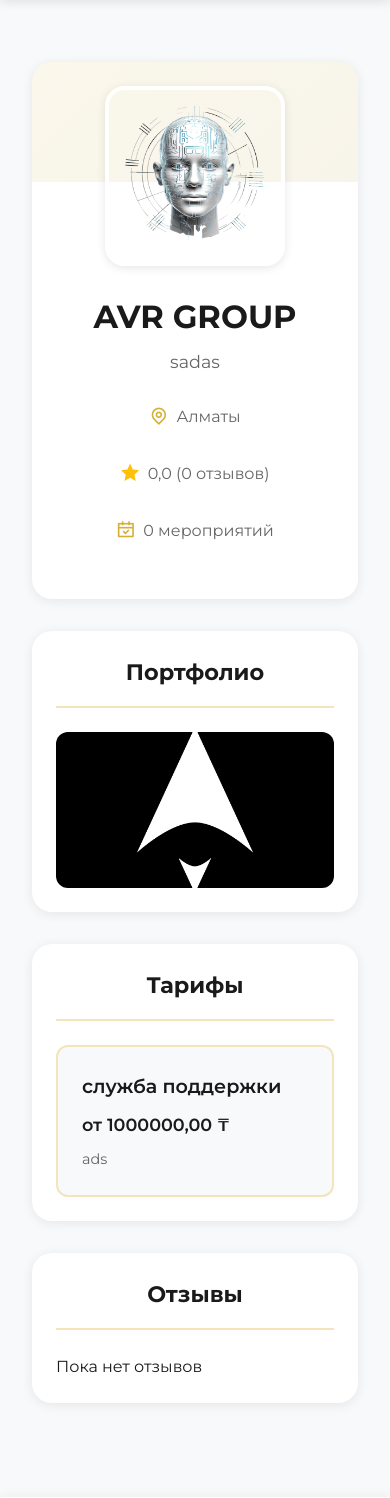
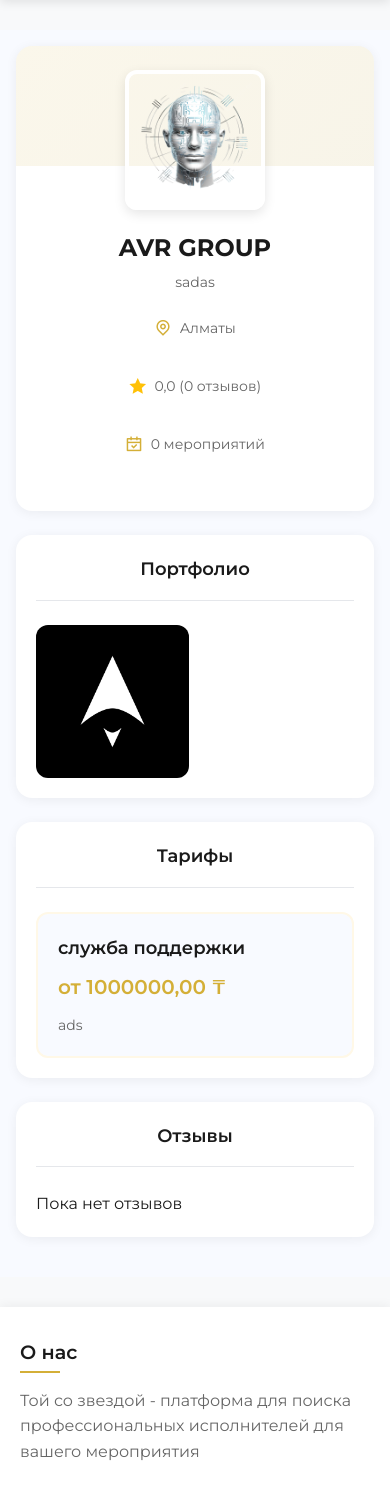
Before and after one commit to SmaylovSerikbay/tsz25, a Django app: page /profile/3/ in a window 390 px wide. Shown: the part 70-1568 px from the top of the page. Run offline with Django 5.2, Linux system fonts and the light colour scheme; data comes from the database, SQL or seed files in the repository; data that the repository does not hold is empty.

Commit message:
Enhance profile template styles for improved usability and mobile responsiveness. Introduce CSS variables for color management, refine layout elements, and adjust padding and margins for a cleaner design. Update media queries for better adaptability on smaller screens.

```diff
--- a/templates/profile.html
+++ b/templates/profile.html
@@ -206,28 +206,42 @@
 </div>
 
 <style>
+:root {
+  --primary-color: #D4AF37;
+  --primary-dark: #B4941F;
+  --primary-light: #FFF8E7;
+  --gray-100: #f8faff;
+  --gray-200: #e5e7eb;
+  --gray-300: #d1d5db;
+  --gray-600: #666;
+  --gray-900: #1a1a1a;
+}
+
 .profile-container {
   max-width: 1200px;
   margin: 0 auto;
-  padding: 32px;
+  padding: 24px;
+  background: var(--gray-100);
+  min-height: 100vh;
 }
 
 .profile-header {
   background: white;
-  border-radius: 20px;
+  border-radius: 16px;
   padding: 32px;
-  box-shadow: 0 2px 12px rgba(0,0,0,0.08);
-  margin-bottom: 32px;
+  box-shadow: 0 2px 12px rgba(0,0,0,0.06);
+  margin-bottom: 24px;
   display: flex;
   gap: 32px;
   align-items: flex-start;
 }
 
 .profile-photo {
-  width: 180px;
-  height: 180px;
-  border-radius: 20px;
+  width: 160px;
+  height: 160px;
+  border-radius: 12px;
   object-fit: cover;
+  box-shadow: 0 4px 12px rgba(0,0,0,0.1);
 }
 
 .profile-info {
@@ -235,22 +249,23 @@
 }
 
 .profile-name {
-  font-size: 2rem;
+  font-size: 1.875rem;
   font-weight: 700;
-  color: #1a1a1a;
-  margin-bottom: 12px;
+  color: var(--gray-900);
+  margin-bottom: 8px;
 }
 
 .profile-bio {
-  color: #666;
+  color: var(--gray-600);
   line-height: 1.6;
-  margin-bottom: 20px;
-  font-size: 1.1rem;
+  margin-bottom: 16px;
+  font-size: 1rem;
 }
 
 .profile-meta {
   display: flex;
-  gap: 24px;
+  flex-wrap: wrap;
+  gap: 20px;
   margin-bottom: 24px;
 }
 
@@ -258,56 +273,22 @@
   display: flex;
   align-items: center;
   gap: 8px;
-  color: #666;
+  color: var(--gray-600);
+  font-size: 0.875rem;
 }
 
 .meta-item i {
   color: var(--primary-color);
-  font-size: 1.2rem;
+  font-size: 1.25em;
 }
 
-.availability {
-  background: #f8f9fa;
-  border-radius: 12px;
-  padding: 16px;
-  margin-bottom: 24px;
-}
-
-.availability-title {
-  font-weight: 600;
-  color: #1a1a1a;
-  margin-bottom: 12px;
-}
-
-.dates-grid {
-  display: grid;
-  grid-template-columns: repeat(auto-fill, minmax(120px, 1fr));
-  gap: 12px;
-}
-
-.date-item {
-  text-align: center;
-  padding: 8px;
-  border-radius: 8px;
-  font-size: 0.9rem;
-}
-
-.date-item.free {
-  background: #e8f5e9;
-  color: #1aaf5d;
-}
-
-.date-item.busy {
-  background: #ffe5e5;
-  color: #e74c3c;
-}
-
+/* Section Styles */
 .section {
   background: white;
-  border-radius: 20px;
-  padding: 32px;
-  box-shadow: 0 2px 12px rgba(0,0,0,0.08);
-  margin-bottom: 32px;
+  border-radius: 16px;
+  padding: 24px;
+  margin-bottom: 24px;
+  box-shadow: 0 2px 12px rgba(0,0,0,0.06);
 }
 
 .section-header {
@@ -315,25 +296,35 @@
   justify-content: space-between;
   align-items: center;
   margin-bottom: 24px;
+  padding-bottom: 16px;
+  border-bottom: 1px solid var(--gray-200);
 }
 
 .section-title {
-  font-size: 1.4rem;
-  font-weight: 700;
-  color: #1a1a1a;
+  font-size: 1.25rem;
+  font-weight: 600;
+  color: var(--gray-900);
+  display: flex;
+  align-items: center;
+  gap: 8px;
 }
 
+.section-title i {
+  color: var(--primary-color);
+}
+
+/* Portfolio Grid */
 .portfolio-grid {
   display: grid;
-  grid-template-columns: repeat(auto-fill, minmax(250px, 1fr));
-  gap: 20px;
+  grid-template-columns: repeat(auto-fill, minmax(200px, 1fr));
+  gap: 16px;
 }
 
 .portfolio-item {
   position: relative;
   border-radius: 12px;
   overflow: hidden;
-  aspect-ratio: 16/9;
+  aspect-ratio: 1;
 }
 
 .portfolio-item img {
@@ -347,86 +338,102 @@
   transform: scale(1.05);
 }
 
-.tariffs-grid {
+/* Tariff Cards */
+.tariff-list {
   display: grid;
   grid-template-columns: repeat(auto-fill, minmax(280px, 1fr));
   gap: 20px;
 }
 
 .tariff-card {
-  background: #f8f9fa;
+  background: var(--gray-100);
   border-radius: 12px;
-  padding: 24px;
-  display: flex;
-  flex-direction: column;
-  gap: 12px;
+  padding: 20px;
+  transition: transform 0.2s;
 }
 
-.tariff-name {
-  font-size: 1.2rem;
+.tariff-card:hover {
+  transform: translateY(-4px);
+}
+
+.tariff-info h4 {
+  font-size: 1.125rem;
   font-weight: 600;
-  color: #1a1a1a;
+  color: var(--gray-900);
   margin-bottom: 8px;
 }
 
 .tariff-price {
   color: var(--primary-color);
+  font-size: 1.25rem;
   font-weight: 600;
-  font-size: 1.4rem;
   margin-bottom: 12px;
 }
 
+.tariff-description {
+  color: var(--gray-600);
+  font-size: 0.875rem;
+  line-height: 1.5;
+}
+
+/* Reviews */
 .reviews-list {
   display: grid;
   gap: 20px;
 }
 
 .review-card {
-  background: #f8f9fa;
+  background: var(--gray-100);
   border-radius: 12px;
-  padding: 24px;
-  margin-bottom: 20px;
+  padding: 20px;
 }
 
 .review-header {
   display: flex;
   justify-content: space-between;
-  align-items: center;
+  align-items: flex-start;
   margin-bottom: 12px;
 }
 
 .reviewer-name {
   font-weight: 600;
-  color: #1a1a1a;
-  font-size: 1.1rem;
+  color: var(--gray-900);
+  margin-bottom: 4px;
+}
+
+.review-date {
+  font-size: 0.875rem;
+  color: var(--gray-600);
 }
 
 .review-rating {
   color: var(--primary-color);
-  font-size: 1.2rem;
 }
 
 .review-text {
-  color: #666;
+  color: var(--gray-600);
   line-height: 1.6;
+  font-size: 0.875rem;
 }
 
+/* Buttons */
 .btn {
   display: inline-flex;
   align-items: center;
+  justify-content: center;
+  padding: 10px 20px;
+  border-radius: 8px;
+  font-weight: 500;
+  font-size: 0.875rem;
+  transition: all 0.2s;
   gap: 8px;
-  padding: 12px 24px;
-  border-radius: 12px;
-  font-weight: 500;
-  text-decoration: none;
-  transition: all 0.2s;
   cursor: pointer;
+  border: none;
 }
 
 .btn.accent {
   background: var(--primary-color);
   color: white;
-  border: none;
 }
 
 .btn.accent:hover {
@@ -434,7 +441,7 @@
 }
 
 .btn.outline {
-  border: 2px solid var(--primary-color);
+  border: 1px solid var(--primary-color);
   color: var(--primary-color);
   background: white;
 }
@@ -443,29 +450,24 @@
   background: var(--primary-light);
 }
 
-@media (max-width: 768px) {
-  .profile-header {
-    flex-direction: column;
-    align-items: center;
-    text-align: center;
-    padding: 24px;
+.btn-icon {
+  background: none;
+  border: none;
+  padding: 8px;
+  color: var(--gray-600);
+  cursor: pointer;
+  transition: color 0.2s;
 }
 
-  .profile-meta {
-    flex-direction: column;
-    align-items: center;
-    gap: 16px;
+.btn-icon:hover {
+  color: var(--primary-color);
 }
 
-  .section {
-    padding: 24px;
+.btn-icon.delete:hover {
+  color: #ef4444;
 }
 
-  .tariffs-grid {
-    grid-template-columns: 1fr;
-  }
-}
-
+/* Modal Styles */
 .modal {
   display: none;
   position: fixed;
@@ -473,198 +475,161 @@
   left: 0;
   width: 100%;
   height: 100%;
-  background: rgba(0, 0, 0, 0.5);
+  background: rgba(0,0,0,0.5);
   z-index: 1000;
-  overflow-y: auto;
+  padding: 20px;
 }
 
 .modal-content {
   background: white;
-  border-radius: 20px;
-  max-width: 800px;
+  border-radius: 16px;
+  padding: 24px;
+  max-width: 600px;
   margin: 40px auto;
-  padding: 32px;
   position: relative;
-  box-shadow: 0 4px 24px rgba(0,0,0,0.1);
 }
 
 .modal-close {
   position: absolute;
-  top: 24px;
-  right: 24px;
+  top: 16px;
+  right: 16px;
   background: none;
   border: none;
   font-size: 24px;
-  color: #666;
+  color: var(--gray-600);
   cursor: pointer;
   padding: 4px;
-  border-radius: 50%;
-  transition: all 0.2s;
 }
 
-.modal-close:hover {
-  background: #f5f5f5;
-  color: #1a1a1a;
+.modal-header {
+  margin-bottom: 24px;
+  padding-bottom: 16px;
+  border-bottom: 1px solid var(--gray-200);
 }
 
-.tariffs-grid {
-  display: grid;
-  grid-template-columns: repeat(auto-fit, minmax(200px, 1fr));
-  gap: 16px;
-  margin-top: 12px;
+.modal-title {
+  font-size: 1.25rem;
+  font-weight: 600;
+  color: var(--gray-900);
 }
 
-.tariff-select-card {
-  position: relative;
-  border: 2px solid #e3e8ff;
-  border-radius: 12px;
-  padding: 16px;
-  cursor: pointer;
-  transition: all 0.2s;
-}
-
-.tariff-select-card input[type="radio"] {
-  position: absolute;
-  opacity: 0;
-}
-
-.tariff-select-card label {
-  cursor: pointer;
-  display: block;
-}
-
-.tariff-select-card:hover {
-  border-color: #2e6cff;
-  background: #f5f8ff;
-}
-
-.tariff-select-card input[type="radio"]:checked + label {
-  color: #2e6cff;
-}
-
-.tariff-select-card input[type="radio"]:checked + label .tariff-name {
-  color: #2e6cff;
-}
-
-.tariff-select-card input[type="radio"]:checked + label .tariff-price {
-  color: #2e6cff;
-  font-weight: 700;
-}
-
-.tariff-name {
-  font-weight: 600;
-  margin-bottom: 8px;
-}
-
-.tariff-price {
-  color: #1a1a1a;
-  font-size: 1.1rem;
-  margin-bottom: 8px;
-}
-
-.tariff-description {
-  color: #666;
-  font-size: 0.9rem;
-}
-
-.calendar-wrapper {
+/* Form Styles */
+.form-grid {
   display: grid;
-  grid-template-columns: repeat(7, 1fr);
-  gap: 8px;
-  margin-top: 12px;
-}
-
-.calendar-day {
-  aspect-ratio: 1;
-  display: flex;
-  align-items: center;
-  justify-content: center;
-  border-radius: 8px;
-  cursor: pointer;
-  font-weight: 500;
-  transition: all 0.2s;
-  background: #f8f9fa;
-}
-
-.calendar-day:hover:not(.busy) {
-  background: #f5f8ff;
-  color: #2e6cff;
-}
-
-.calendar-day.busy {
-  background: #ffe5e5;
-  color: #e74c3c;
-  cursor: not-allowed;
-}
-
-.calendar-day.selected {
-  background: #2e6cff;
-  color: white;
+  grid-template-columns: repeat(2, 1fr);
+  gap: 16px;
+  margin-bottom: 24px;
 }
 
 .form-group {
-  margin-bottom: 24px;
+  display: flex;
+  flex-direction: column;
+  gap: 8px;
+}
+
+.form-group.full {
+  grid-column: 1 / -1;
 }
 
 .form-label {
   font-weight: 500;
-  color: #1a1a1a;
-  margin-bottom: 8px;
-  display: block;
+  color: var(--gray-900);
+  font-size: 0.875rem;
 }
 
 .form-input {
   width: 100%;
-  padding: 12px;
-  border: 2px solid #e3e8ff;
-  border-radius: 12px;
-  font-family: inherit;
-  font-size: 1rem;
+  padding: 10px 12px;
+  border: 1px solid var(--gray-300);
+  border-radius: 8px;
+  font-size: 0.875rem;
   transition: all 0.2s;
 }
 
 .form-input:focus {
-  border-color: #2e6cff;
+  border-color: var(--primary-color);
   outline: none;
+  box-shadow: 0 0 0 3px var(--primary-light);
 }
 
-.subscription-plans {
-  display: grid;
-  grid-template-columns: repeat(auto-fit, minmax(250px, 1fr));
-  gap: 24px;
+textarea.form-input {
+  min-height: 100px;
+  resize: vertical;
+}
+
+.form-footer {
+  display: flex;
+  justify-content: flex-end;
+  gap: 12px;
   margin-top: 24px;
 }
 
-.plan-card {
-  background: white;
-  border-radius: 16px;
-  padding: 24px;
-  text-align: center;
-  box-shadow: 0 2px 12px rgba(0,0,0,0.08);
-  transition: transform 0.2s;
+/* Responsive Styles */
+@media (max-width: 768px) {
+  .profile-container {
+    padding: 16px;
   }
 
-.plan-card:hover {
-  transform: translateY(-4px);
+  .profile-header {
+    flex-direction: column;
+    align-items: center;
+    text-align: center;
+    padding: 24px;
+    gap: 24px;
   }
 
-.plan-name {
-  font-size: 1.4rem;
-  font-weight: 600;
-  color: #1a1a1a;
-  margin-bottom: 12px;
+  .profile-photo {
+    width: 140px;
+    height: 140px;
   }
 
-.plan-price {
-  font-size: 2rem;
-  font-weight: 700;
-  color: #2e6cff;
-  margin-bottom: 8px;
+  .profile-meta {
+    justify-content: center;
   }
 
-.plan-duration {
-  color: #666;
-  margin-bottom: 24px;
+  .section {
+    padding: 20px;
+  }
+
+  .portfolio-grid {
+    grid-template-columns: repeat(auto-fill, minmax(140px, 1fr));
+    gap: 12px;
+  }
+
+  .tariff-list {
+    grid-template-columns: 1fr;
+  }
+
+  .form-grid {
+    grid-template-columns: 1fr;
+  }
+}
+
+@media (max-width: 480px) {
+  .profile-name {
+    font-size: 1.5rem;
+  }
+
+  .profile-bio {
+    font-size: 0.875rem;
+  }
+
+  .section-title {
+    font-size: 1.125rem;
+  }
+
+  .portfolio-grid {
+    grid-template-columns: repeat(2, 1fr);
+  }
+
+  .review-header {
+    flex-direction: column;
+    gap: 8px;
+  }
+
+  .review-rating {
+    margin-top: 8px;
+  }
 }
 </style>
 
```
Lines whose indentation alone changed are shown as unchanged.
